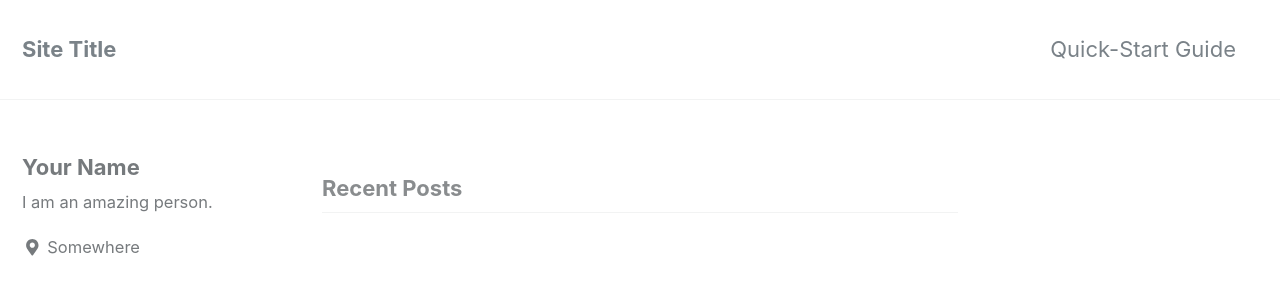
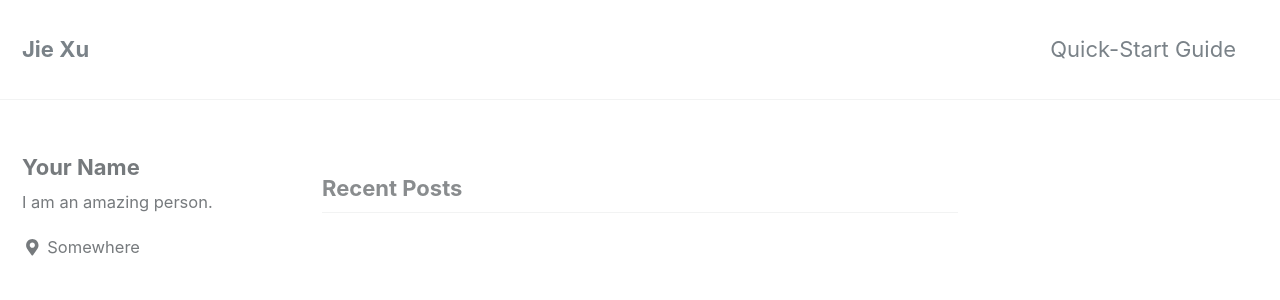
Before and after one commit to jxu1015/jxu1015.github.io, a Jekyll site: the page built from index.html, in a window 1280 px wide and 900 px high. Shown: the top 300 px of the window. Built offline with Jekyll 4.4.1, drawn with Linux system fonts in a browser that asks for light colours; nearby versions of some CDN libraries; the list of posts is cut into pages by our own code.

Commit message:
Update _config.yml

```diff
--- a/_config.yml
+++ b/_config.yml
@@ -16,7 +16,7 @@ minimal_mistakes_skin    : "default" # "air", "aqua", "contrast", "dark", "dirt"
 
 # Site Settings
 locale                   : "en-US"
-title                    : "Site Title"
+title                    : "Jie Xu"
 title_separator          : "-"
 name                     : "Your Name"
 description              : "An amazing website."
```
